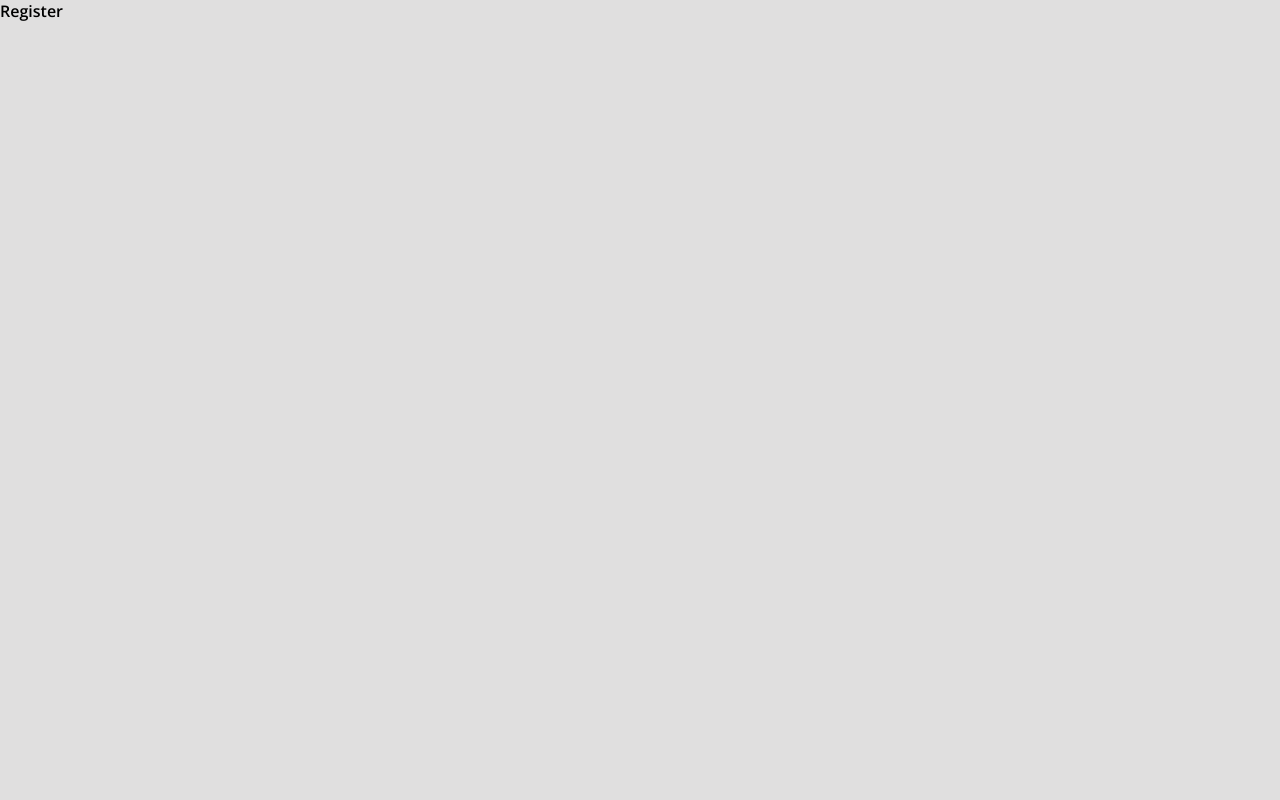
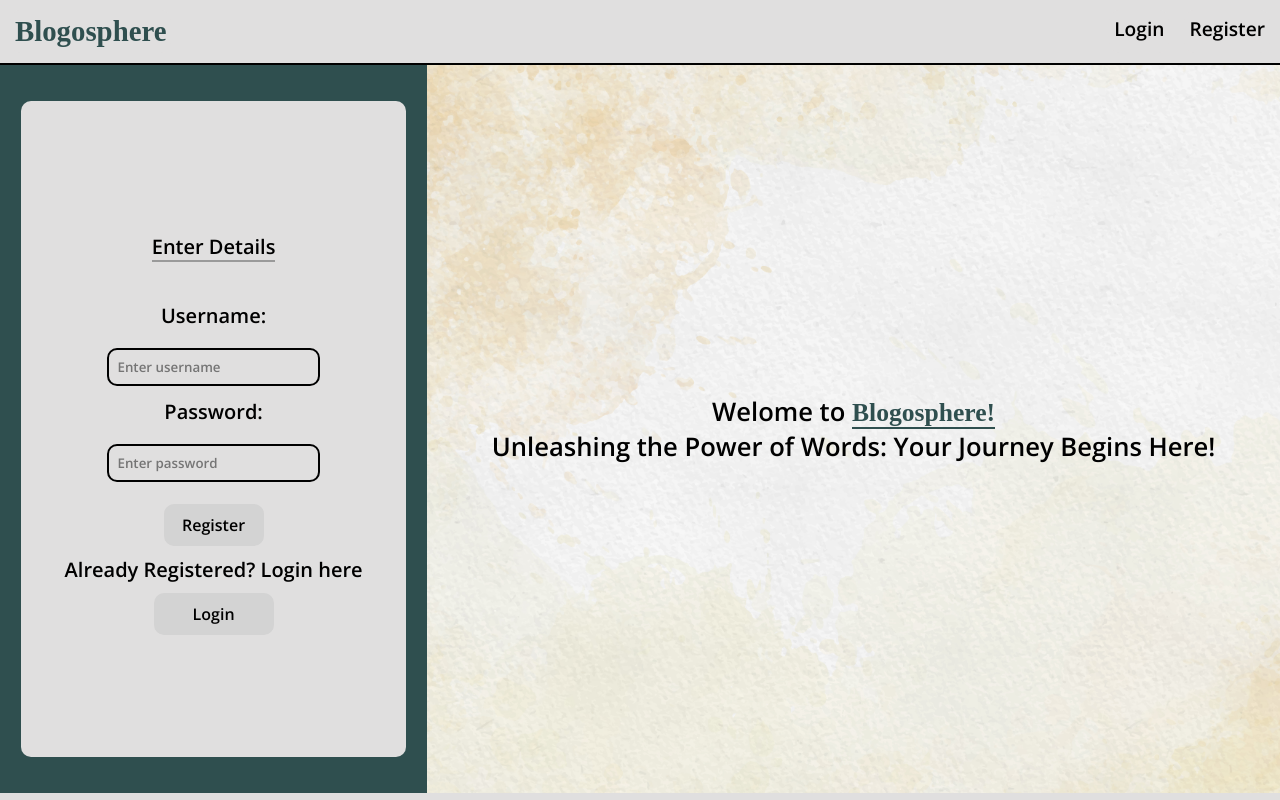
Before and after one commit to milindsharma7/Blogosphere, a React (Create React App) app in the folder client/: page /register in a window 1280 px wide. Built offline with nearby package versions, Linux system fonts and the light colour scheme; a web font is replaced by a local one.

Commit message:
Login Register Page Complete

```diff
--- a/client/src/App.css
+++ b/client/src/App.css
@@ -28,8 +28,7 @@ main{
 header{
   display: flex;
   justify-content: space-between;
-  /* margin-bottom: 50px; */
-  font-size: 1.2rem;
+  font-size: 1.2em;
   padding: 10px;
   border-bottom: 2px solid black;
 }
--- a/client/src/Login.css
+++ b/client/src/Login.css
@@ -20,8 +20,7 @@ font-family: 'Roboto',sans-serif; */
 }
 
 p{
-    margin-bottom: 50px;
-    font-size: large;
+    margin-bottom: 2em;
     border-bottom: 2px solid;
     border-bottom-style: outset;
 }
@@ -32,6 +31,7 @@ form{
     width: 200px;
     height: 90%;
     width: 90%;
+    font-size: 2.5vmin;
     border-radius: 10px;
     align-items: center;
     justify-content: center;
@@ -39,8 +39,8 @@ form{
 
 input{
     border: 2px solid black;
-    margin-bottom: 25px;
-    margin-top: 10px;
+    margin-bottom: 1.5vmin;
+    margin-top: 1.2rem;
     padding: 0.5rem;
     border-radius: 10px;
     outline: none;
@@ -52,9 +52,18 @@ button{
     padding: 10px;
     width: 100px;
     margin: 10px;
+    font-size: 2vmin;
 }
-
-button:hover {
+.button{
+    background-color: lightgray;
+    padding: 10px;
+    width: 100px;
+    margin: 10px;
+    text-align: center;
+    font-size: 2vmin;
+    border-radius: 10px;
+}
+button:hover,.button:hover {
     background-color: darkgray;
 }
 
@@ -62,13 +71,14 @@ button:hover {
     display: flex;
     flex-direction: column;
     align-items: center;
-    background-color:rgba(48, 48, 48, 0.721);
+    background-color:darkslategrey;
     flex-grow: 1;
     justify-content: center;
 }
 
 .banner{
     flex-grow: 1;
+    min-width: 50vw;
     background-image: url('../assets/background.jpg');
     background-size: cover;
     background-repeat: no-repeat;
@@ -78,10 +88,11 @@ button:hover {
     align-items: center;
     justify-content: center;
     text-align: center;
+    flex-wrap: wrap;
+    font-size: 2vw;
 }
 .bannerText{
     background: none;
-    font-size: xx-large;
 }
 span{
     background: none;
--- a/client/src/Login.jsx
+++ b/client/src/Login.jsx
@@ -1,6 +1,8 @@
 import React from 'react'
 import './Login.css'
 import Header from './Header'
+import { Link } from 'react-router-dom'
+import Register from './Register'
 
 function Login() {
   return (
@@ -12,9 +14,9 @@ function Login() {
                     <p>Enter your credentials</p>
                     Username: <input type="text" name="" id="username" placeholder='Enter username'/>
                     Password: <input type="password" name="" id="password" placeholder='Enter password'/>
-                    <button>Login</button>
+                    <button type="submit">Login</button>
                     OR
-                    <button>Register</button>
+                    <Link to='/register' className='button'>Register</Link>
                 </form>
             </div>
             <div className='banner'>
--- a/client/src/Register.jsx
+++ b/client/src/Register.jsx
@@ -1,8 +1,29 @@
 import React from 'react'
+import { Link } from 'react-router-dom'
+import Header from './Header'
 
 function Register() {
   return (
-    <div>Register</div>
+    <div className='loginContent'>
+        <Header/>
+        <div className="content">
+            <div className='loginArea'>
+                <form action="">
+                    <p>Enter Details</p>
+                    Username: <input type="text" name="" id="username" placeholder='Enter username'/>
+                    Password: <input type="password" name="" id="password" placeholder='Enter password'/>
+                    <button type="submit">Register</button>
+                    Already Registered? Login here
+                    <Link to='/login' className='button'>Login</Link>
+                </form>
+            </div>
+            <div className='banner'>
+                <div className='bannerText'>
+                    Welome to <span id='name'> Blogosphere! </span> <br/> Unleashing the Power of Words: Your Journey Begins Here!
+                </div>
+            </div>
+        </div>
+    </div>
   )
 }
 
```
